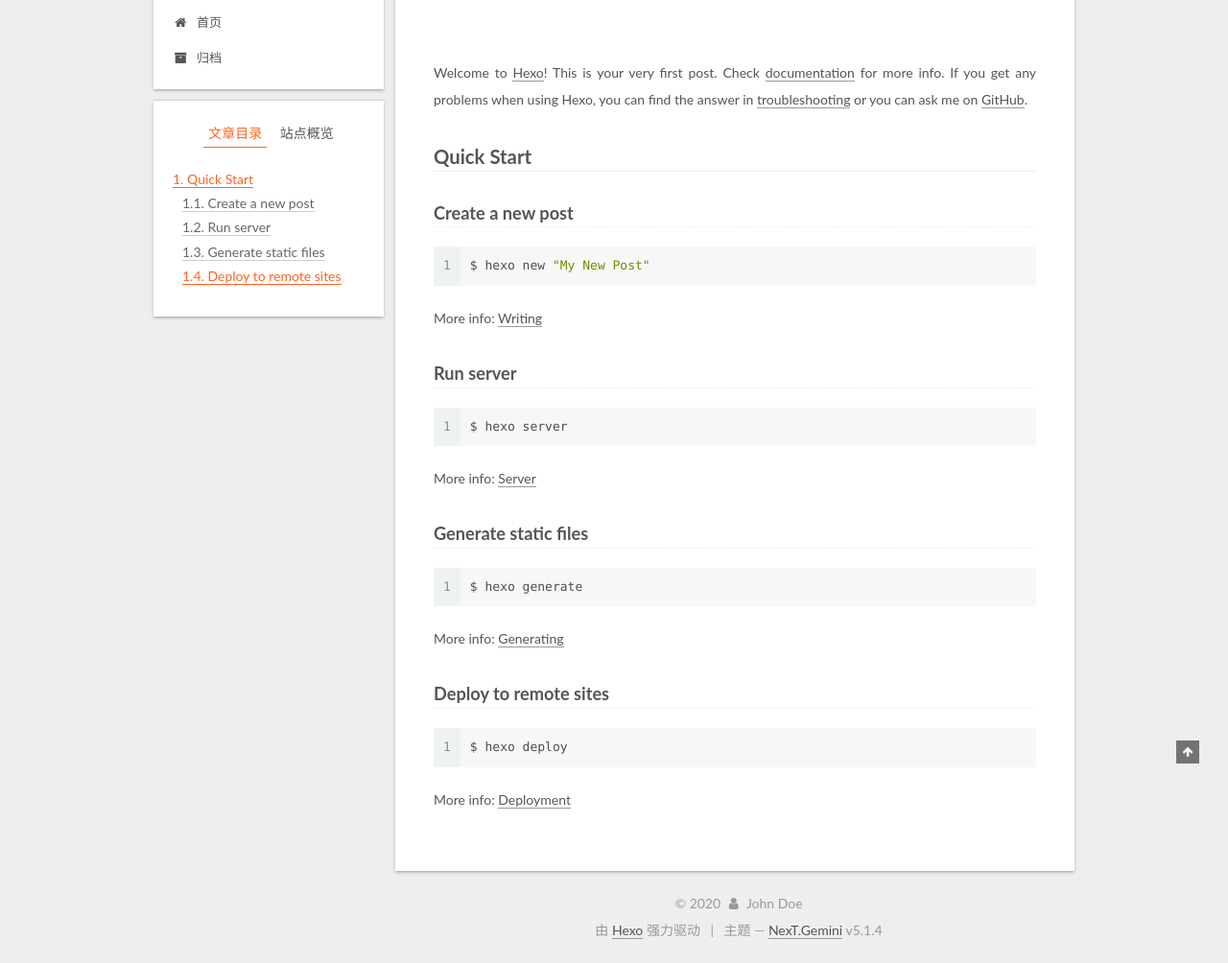
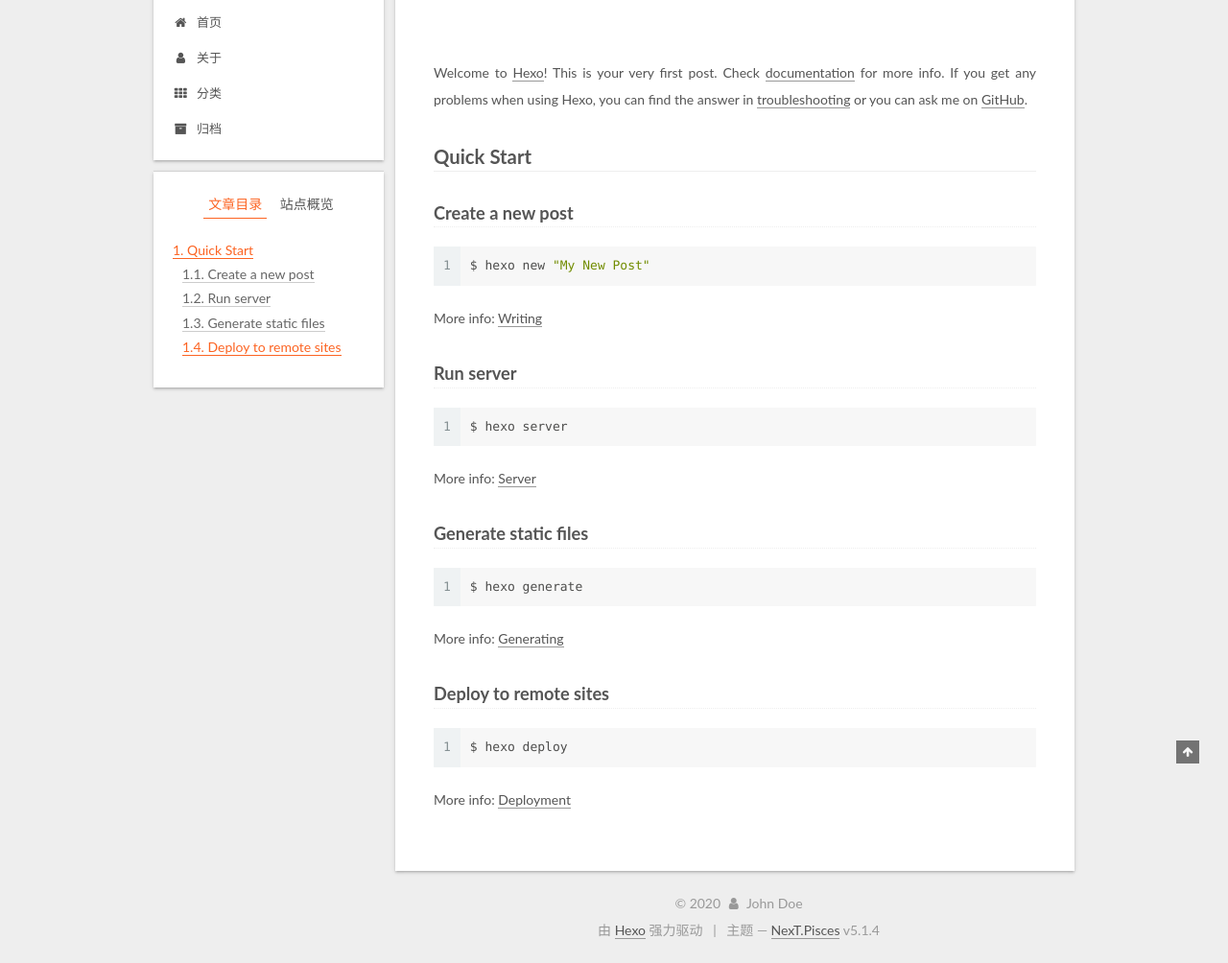
Before and after one commit to czgreg/czgreg.github.io, a plain HTML site: page 2020/02/13/hello-world/index.html in a window 1280 px wide. Shown: the part 104-1108 px from the top of the page at 96% size. Drawn offline with Linux system fonts and the light colour scheme.

Commit message:
Site updated: 2020-02-14 00:04:43

```diff
--- a/2020/02/13/hello-world/index.html
+++ b/2020/02/13/hello-world/index.html
@@ -5,7 +5,7 @@
 
 
 
-<html class="theme-next gemini use-motion" lang="zh-Hans">
+<html class="theme-next pisces use-motion" lang="zh-Hans">
 <head>
   <meta charset="UTF-8"/>
 <meta http-equiv="X-UA-Compatible" content="IE=edge" />
@@ -96,7 +96,7 @@
   var NexT = window.NexT || {};
   var CONFIG = {
     root: '/',
-    scheme: 'Gemini',
+    scheme: 'Pisces',
     version: '5.1.4',
     sidebar: {"position":"left","display":"post","offset":12,"b2t":false,"scrollpercent":false,"onmobile":false},
     fancybox: true,
@@ -185,6 +185,26 @@
               <i class="menu-item-icon fa fa-fw fa-home"></i> <br />
 
             首页
+          </a>
+        </li>
+
+
+        <li class="menu-item menu-item-about">
+          <a href="/about/%20" rel="section">
+
+              <i class="menu-item-icon fa fa-fw fa-user"></i> <br />
+
+            关于
+          </a>
+        </li>
+
+
+        <li class="menu-item menu-item-categories">
+          <a href="/categories/%20" rel="section">
+
+              <i class="menu-item-icon fa fa-fw fa-th"></i> <br />
+
+            分类
           </a>
         </li>
 
@@ -479,7 +499,7 @@
 
 
 
-  <div class="theme-info">主题 &mdash; <a class="theme-link" target="_blank" href="https://github.com/iissnan/hexo-theme-next">NexT.Gemini</a> v5.1.4</div>
+  <div class="theme-info">主题 &mdash; <a class="theme-link" target="_blank" href="https://github.com/iissnan/hexo-theme-next">NexT.Pisces</a> v5.1.4</div>
 
 
 
```
Also changed, not shown: archives/2020/02/index.html (+23 -3 lines), archives/2020/index.html (+23 -3 lines), archives/index.html (+23 -3 lines), index.html (+23 -3 lines).
